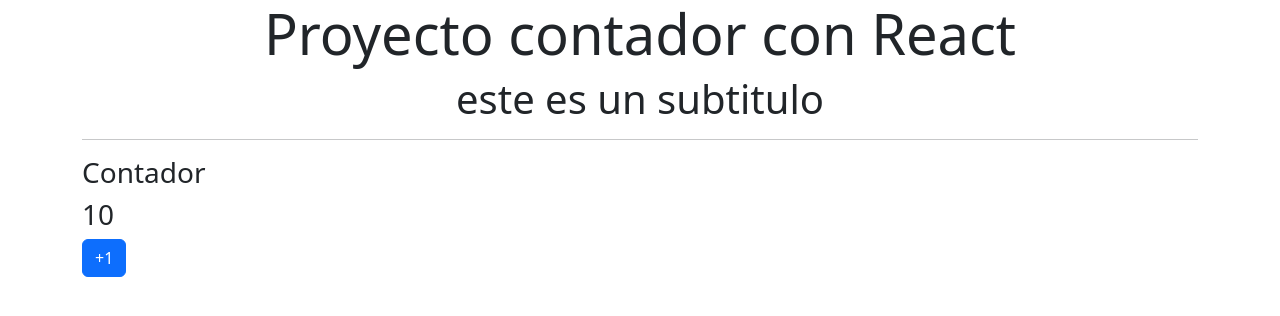
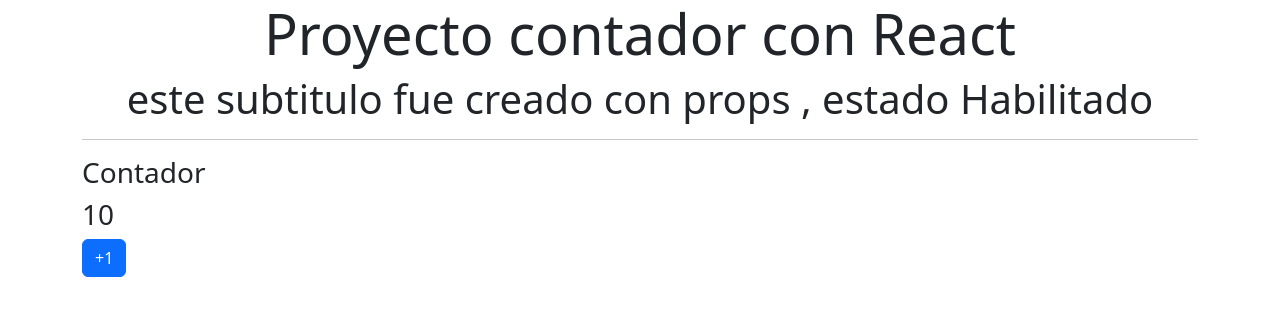
Before and after one commit to lucatoni99/contador-react, a React (Vite) app: page / in a window 1280 px wide. Shown: the top 316 px of the page. Built offline with nearby package versions, Linux system fonts and the light colour scheme.

Commit message:
agregamos 2 props al componente titulo

```diff
--- a/src/App.jsx
+++ b/src/App.jsx
@@ -5,9 +5,13 @@
 import Contador from "./componets/contador";
 
 function App() {
+  const estado = true;
   return (
     <Container>
-      <Titulos></Titulos>
+      <Titulos
+        subtitulo="este subtitulo fue creado con props"
+        estadoNuevo={estado}
+      ></Titulos>
       <Contador></Contador>
     </Container>
   );
--- a/src/componets/Titulos.jsx
+++ b/src/componets/Titulos.jsx
@@ -1,10 +1,13 @@
-const Titulos = () => {
+const Titulos = ({ subtitulo, estadoNuevo }) => {
   //aqui escribimos la logica
   return (
     //aqui tambien se puede escribir la logica
     <section className="text-center">
       <h1 className="display-4">Proyecto contador con React</h1>
-      <h2 className="display-6">este es un subtitulo</h2>
+      <h2 className="display-6">
+        {subtitulo} , estado{" "}
+        {estadoNuevo === true ? "Habilitado" : "deshabilitado"}
+      </h2>
       <hr />
     </section>
   );
```
